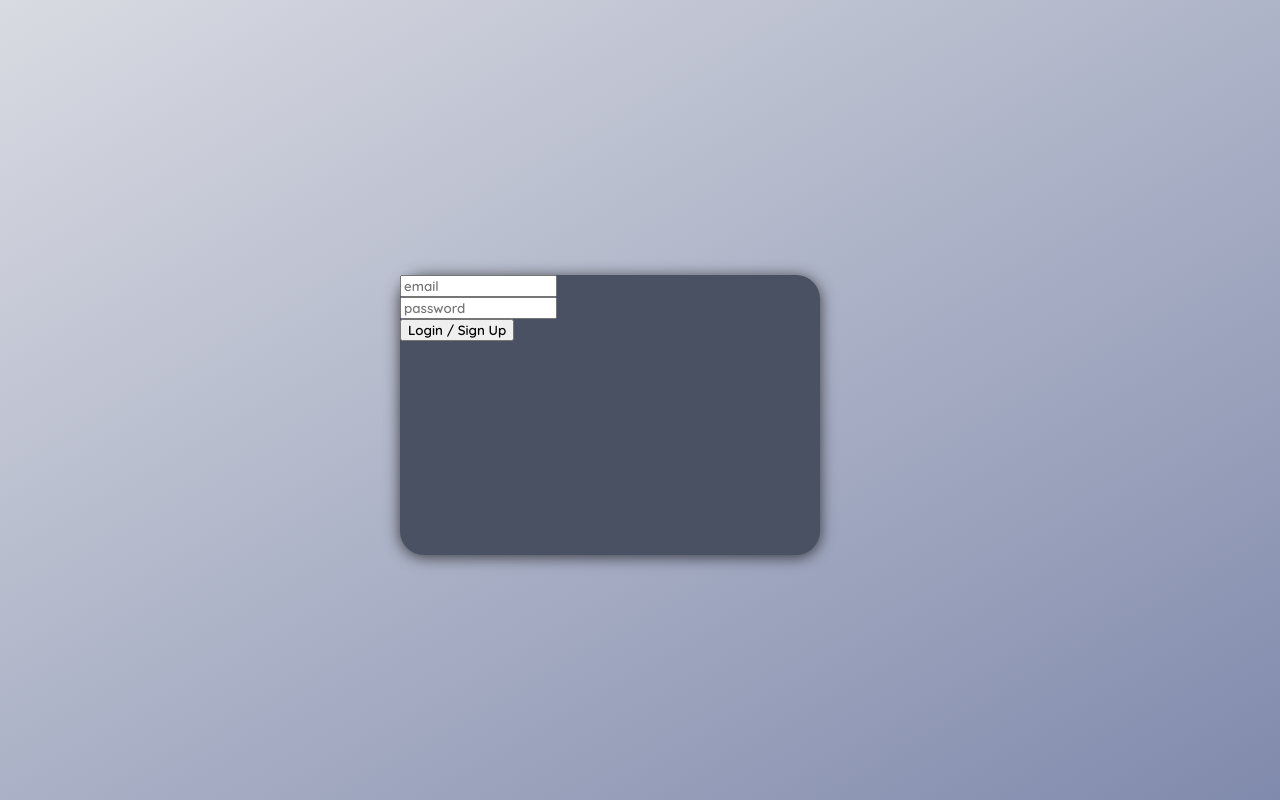
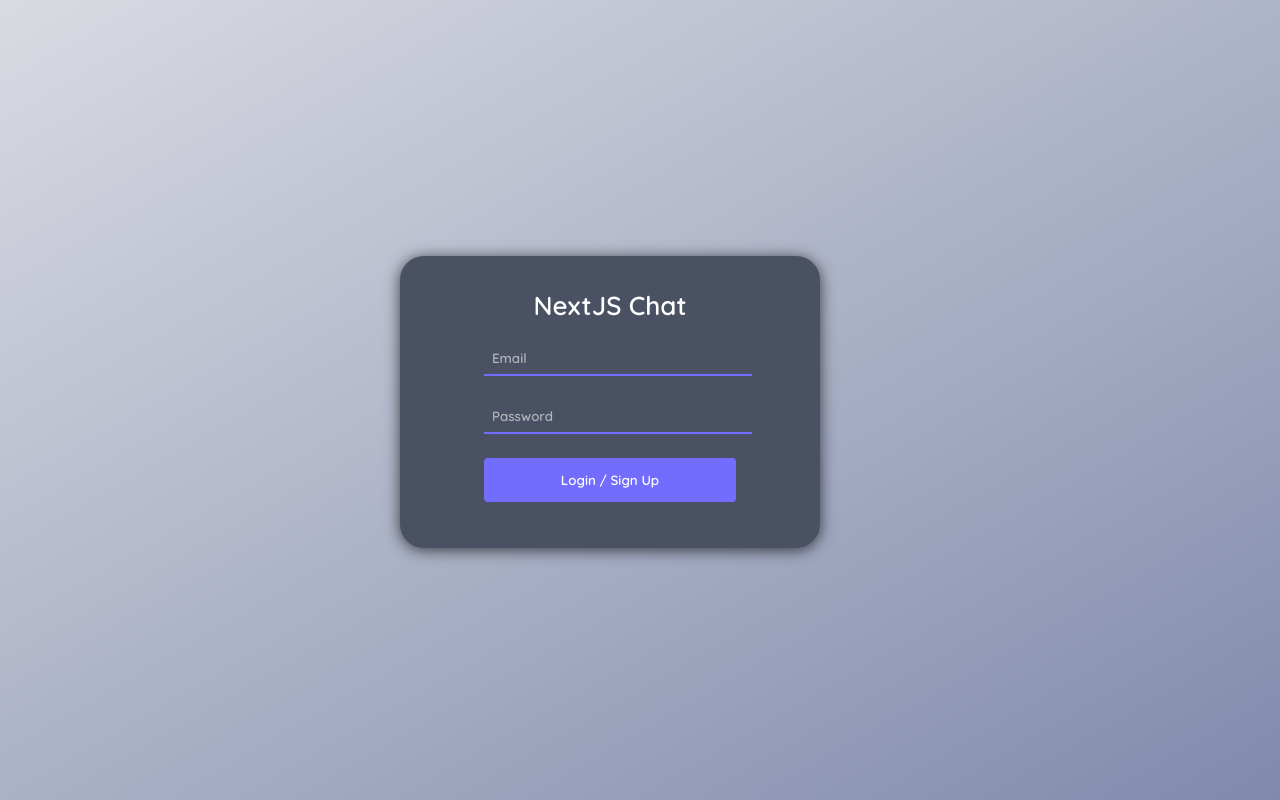
Before and after one commit to alamorre/nextjs-chat-app, a Next.js app: page / in a window 1280 px wide. Built offline with nearby package versions, Linux system fonts and the light colour scheme.

Commit message:
ready to tighten code

```diff
--- /dev/null
+++ b/context/index.js
@@ -0,0 +1,19 @@
+import React, { useState, createContext } from 'react'
+
+export const Context = createContext()
+
+export const ContextProvider = props => {
+    const [username, setUsername] = useState('')
+    const [secret, setSecret] = useState('')
+
+    const value = {
+        username, setUsername,
+        secret, setSecret,
+    }
+
+    return (
+        <Context.Provider value={value}>
+            {props.children}
+        </Context.Provider>
+    )
+}
--- a/package.json
+++ b/package.json
@@ -8,9 +8,10 @@
     "start": "next start"
   },
   "dependencies": {
+    "axios": "^0.23.0",
     "next": "^11.0.0",
     "react": "17.0.2",
-    "react-chat-engine": "1.11.19",
+    "react-chat-engine": "1.11.20",
     "react-dom": "17.0.2"
   }
 }
--- a/pages/_app.js
+++ b/pages/_app.js
@@ -1,5 +1,13 @@
+import '../styles/auth.css'
+import '../styles/chats.css'
 import '../styles/index.css'
 
+import { ContextProvider } from '../context'
+
 export default function App({ Component, pageProps }) {
-    return <Component {...pageProps} />
+    return (
+        <ContextProvider>
+            <Component {...pageProps} />
+        </ContextProvider>
+    )
 }
--- a/pages/index.js
+++ b/pages/index.js
@@ -1,26 +1,68 @@
-import React from 'react'
+import React, { useContext } from 'react'
+
+import { Context } from '../context'
+
+import { useRouter } from 'next/router'
+
+import axios from 'axios'
 
 const Auth = () => {
+  const {
+    username, setUsername,
+    secret, setSecret
+  } = useContext(Context)
+
+  const router = useRouter()
+
+  function onSubmit(e) {
+    e.preventDefault()
+
+    if (username.length === 1 || secret.length === 1) return
+
+    axios.put(
+      'https://api.chatengine.io/users/',
+      { username, secret },
+      { headers: { "Private-Key": "c2f82e63-9978-4c5c-9c17-8b0dec845dc6" } }
+    )
+
+    .then(r => {
+      router.push('/chats')
+    })
+  }
+
   return (
     <div className='background'>
-      <form className='auth-form'>
-        <div>
+      <div className='auth-container'>
+        <form className='auth-form' onSubmit={e => onSubmit(e)}>
+          <div className='auth-title'>
+            NextJS Chat
+          </div>
+
+          <div className='input-container'>
             <input
-            placeholder='email'
+              placeholder='Email'
+              className='text-input'
+              onChange={e => setUsername(e.target.value)}
             />
           </div>
 
-        <div>
+          <div className='input-container'>
             <input
-            placeholder='password'
               type='password'
+              placeholder='Password'
+              className='text-input'
+              onChange={e => setSecret(e.target.value)}
             />
           </div>
 
-        <button>
+          <button
+            type='submit'
+            className='submit-button'
+          >
             Login / Sign Up
           </button>
         </form>
+      </div>
     </div>
   )
 }
--- /dev/null
+++ b/styles/auth.css
@@ -0,0 +1,64 @@
+.background {
+  padding: 100px;
+  position: absolute;
+  top: 0px;
+  left: 0px;
+  width: calc(100vw - 200px);
+  height: calc(100vh - 200px);
+  background: linear-gradient(150deg, #d9dbe2, #808aac 100%, #282d39 0);
+}
+
+.auth-container {
+  width: 420px;
+  height: 292px;
+  position: relative;
+  top: calc(50vh - 144px - 100px);
+  left: calc(50vw - 240px - 100px);
+  background-color: #4a5162;
+  border-radius: 24px;
+  box-shadow: 0 2px 15px rgb(0 0 0 / 68%);
+}
+
+.auth-form {
+  padding-top: 33px;
+  width: 60%;
+  margin-left: 20%;
+}
+
+.auth-title {
+  padding-bottom: 20px;
+  width: 100%;
+  text-align: center;
+  color: white;
+  font-size: 26px;
+}
+
+.text-input {
+  width: 100%;
+  padding: 8px;
+  margin-bottom: 24px;
+  background-color: #4a5162;
+  outline: none;
+  border-width: 0px;
+  border-bottom: 2px solid #726dfe;
+  color: white;
+}
+
+.text-input::placeholder {
+  color: hsla(0, 0%, 100%, 0.568);
+}
+
+.submit-button {
+  width: 100%;
+  padding: 14px;
+  border-radius: 4px;
+  border-width: 0px;
+  cursor: pointer;
+  background-color: #726dfe;
+  color: white;
+  outline: none;
+}
+
+.submit-button::hover {
+  background-color: #938ffe;
+}
--- /dev/null
+++ b/styles/chats.css
@@ -0,0 +1,160 @@
+/* Chat List */
+.ce-wrapper {
+  background-color: #4a5162 !important;
+}
+
+.ce-chats-container {
+  background-color: #4a5162 !important;
+  border-radius: 0px !important;
+}
+
+.ce-chat-form-container {
+  background-color: #4a5162 !important;
+  color: white;
+}
+
+.ce-chat-card {
+  margin: 0px 6px !important;
+}
+
+.ce-chat-card-loading-bar {
+  background-color: #535a6d !important;
+}
+
+.ce-active-chat-card {
+  background-color: #726dfe !important;
+}
+
+.ce-chat-title-text {
+  color: white !important;
+}
+
+.ce-chat-subtitle-text {
+  color: hsla(0, 0%, 100%, 0.568) !important;
+}
+
+.ce-chat-unread-dot {
+  background-color: white !important;
+}
+
+/* Chat Feed */
+
+.ce-chat-title-container {
+  background-color: #4a5162 !important;
+  border-radius: 0px !important;
+}
+
+.ce-chat-feed-container {
+  background-color: #4a5162 !important;
+}
+
+.ce-primary-button {
+  background-color: #9a97fc !important;
+}
+
+.ce-message-date-text {
+  color: hsla(0, 0%, 100%, 0.568) !important;
+}
+
+.ce-my-message-bubble {
+  background-color: #726dfe !important;
+}
+
+.ce-my-message-sinding-bubble {
+  background-color: #938ffe !important;
+}
+
+.ce-my-message-timestamp {
+  color: #9a97fc !important;
+}
+
+.ce-their-message-timestamp {
+  color: hsla(0, 0%, 100%, 0.568) !important;
+}
+
+#ce-send-message-button {
+  background-color: #9a97fc !important;
+}
+
+#ce-ice-breaker-gif {
+  max-width: 115px !important;
+  margin-top: 30px !important;
+}
+
+.ce-social-message-form {
+  background-color: #4a5162 !important;
+}
+
+.ce-message-input-form {
+  padding-bottom: 10px !important;
+}
+
+#msg-textarea {
+  width: calc(100% - 140px) !important;
+  position: relative !important;
+  top: 4px !important;
+  border-width: 0px !important;
+  background-color: #4a5162 !important;
+  color: white !important;
+}
+#msg-textarea::placeholder {
+  color: hsla(0, 0%, 100%, 0.568) !important;
+}
+
+#ce-upload-document-icon {
+  color: white !important;
+}
+
+.ce-feed-container-bottom {
+  height: "44px";
+}
+
+.ce-message-images-row {
+  background-color: #4a5162 !important;
+}
+
+.ce-their-message-sender {
+  color: hsla(0, 0%, 100%, 0.568) !important;
+}
+
+.ce-their-message-bubble {
+  background-color: #535a6d !important;
+  color: rgba(255, 255, 255, 0.705) !important;
+}
+
+/* Chat Settings */
+
+.ce-settings {
+  background-color: #4a5162 !important;
+  border-radius: 0px !important;
+}
+
+.ce-chat-title-form .ce-text-input {
+  background-color: #4a5162;
+  color: white;
+}
+
+.ce-section-title-container {
+  background-color: #4a5162 !important;
+  color: white;
+}
+
+#ce-options-drop-down {
+  background-color: #4a5162 !important;
+  color: white;
+}
+
+.ce-person-text {
+  color: hsla(0, 0%, 100%, 0.568);
+}
+
+.ce-danger-button {
+  background-color: #4a5162 !important;
+  border: 1px solid #9a97fc !important;
+  color: #9a97fc !important;
+}
+
+.ce-autocomplete-close {
+  background-color: white !important;
+  border-radius: 0px !important;
+}
--- a/styles/index.css
+++ b/styles/index.css
@@ -3,185 +3,3 @@
 * {
   font-family: Quicksand !important;
 }
-
-.background {
-  padding: 100px;
-  position: absolute;
-  top: 0px;
-  left: 0px;
-  width: calc(100vw - 200px);
-  height: calc(100vh - 200px);
-  background: linear-gradient(150deg, #d9dbe2, #808aac 100%, #282d39 0);
-}
-
-.auth-form {
-  width: 420px;
-  height: 280px;
-  position: relative;
-  top: calc(50vh - 125px - 100px);
-  left: calc(50vw - 240px - 100px);
-  background-color: #4a5162;
-  border-radius: 24px;
-  box-shadow: 0 2px 15px rgb(0 0 0 / 68%);
-}
-
-/* Chat List */
-.ce-chat-list {
-  background-color: #4a5162 !important;
-}
-
-.ce-chats-container {
-  background-color: #4a5162 !important;
-  border-radius: 0px !important;
-}
-
-.ce-chat-form-container {
-  background-color: #4a5162 !important;
-  color: white;
-}
-
-.ce-chat-card {
-  margin: 0px 6px !important;
-}
-
-.ce-chat-card-loading-bar {
-  background-color: #535a6d !important;
-}
-
-.ce-active-chat-card {
-  background-color: #726dfe !important;
-}
-
-.ce-chat-title-text {
-  color: white !important;
-}
-
-.ce-chat-subtitle-text {
-  color: hsla(0, 0%, 100%, 0.568) !important;
-}
-
-.ce-chat-unread-dot {
-  background-color: white !important;
-}
-
-/* Chat Feed */
-
-.ce-chat-title-container {
-  background-color: #4a5162 !important;
-  border-radius: 0px !important;
-}
-
-.ce-chat-feed-container {
-  background-color: #4a5162 !important;
-}
-
-.ce-primary-button {
-  background-color: #9a97fc !important;
-}
-
-.ce-message-date-text {
-  color: hsla(0, 0%, 100%, 0.568) !important;
-}
-
-.ce-my-message-bubble {
-  background-color: #726dfe !important;
-}
-
-.ce-my-message-sinding-bubble {
-  background-color: #938ffe !important;
-}
-
-.ce-my-message-timestamp {
-  color: #9a97fc !important;
-}
-
-.ce-their-message-timestamp {
-  color: hsla(0, 0%, 100%, 0.568) !important;
-}
-
-#ce-send-message-button {
-  background-color: #9a97fc !important;
-}
-
-#ce-ice-breaker-gif {
-  max-width: 115px !important;
-  margin-top: 30px !important;
-}
-
-.ce-social-message-form {
-  background-color: #4a5162 !important;
-}
-
-.ce-message-input-form {
-  padding-bottom: 10px !important;
-}
-
-#msg-textarea {
-  width: calc(100% - 140px) !important;
-  position: relative !important;
-  top: 4px !important;
-  border-width: 0px !important;
-  background-color: #4a5162 !important;
-  color: white !important;
-}
-#msg-textarea::placeholder {
-  color: hsla(0, 0%, 100%, 0.568) !important;
-}
-
-#ce-upload-document-icon {
-  color: white !important;
-}
-
-.ce-feed-container-bottom {
-  height: "44px";
-}
-
-.ce-message-images-row {
-  background-color: #4a5162 !important;
-}
-
-.ce-their-message-sender {
-  color: hsla(0, 0%, 100%, 0.568) !important;
-}
-
-.ce-their-message-bubble {
-  background-color: #535a6d !important;
-  color: rgba(255, 255, 255, 0.705) !important;
-}
-
-/* Chat Settings */
-
-.ce-settings {
-  background-color: #4a5162 !important;
-  border-radius: 0px !important;
-}
-
-.ce-chat-title-form .ce-text-input {
-  background-color: #4a5162;
-  color: white;
-}
-
-.ce-section-title-container {
-  background-color: #4a5162 !important;
-  color: white;
-}
-
-#ce-options-drop-down {
-  background-color: #4a5162 !important;
-  color: white;
-}
-
-.ce-person-text {
-  color: hsla(0, 0%, 100%, 0.568);
-}
-
-.ce-danger-button {
-  background-color: #4a5162 !important;
-  border: 1px solid #9a97fc !important;
-  color: #9a97fc !important;
-}
-
-.ce-autocomplete-close {
-  background-color: white !important;
-  border-radius: 0px !important;
-}
```
Also changed, not shown: pages/chats.js (renamed from pages/chats/index.js, +10 -9 lines), 1 other file (tests, documents, lock files or other folders). Lines whose indentation alone changed are shown as unchanged.
